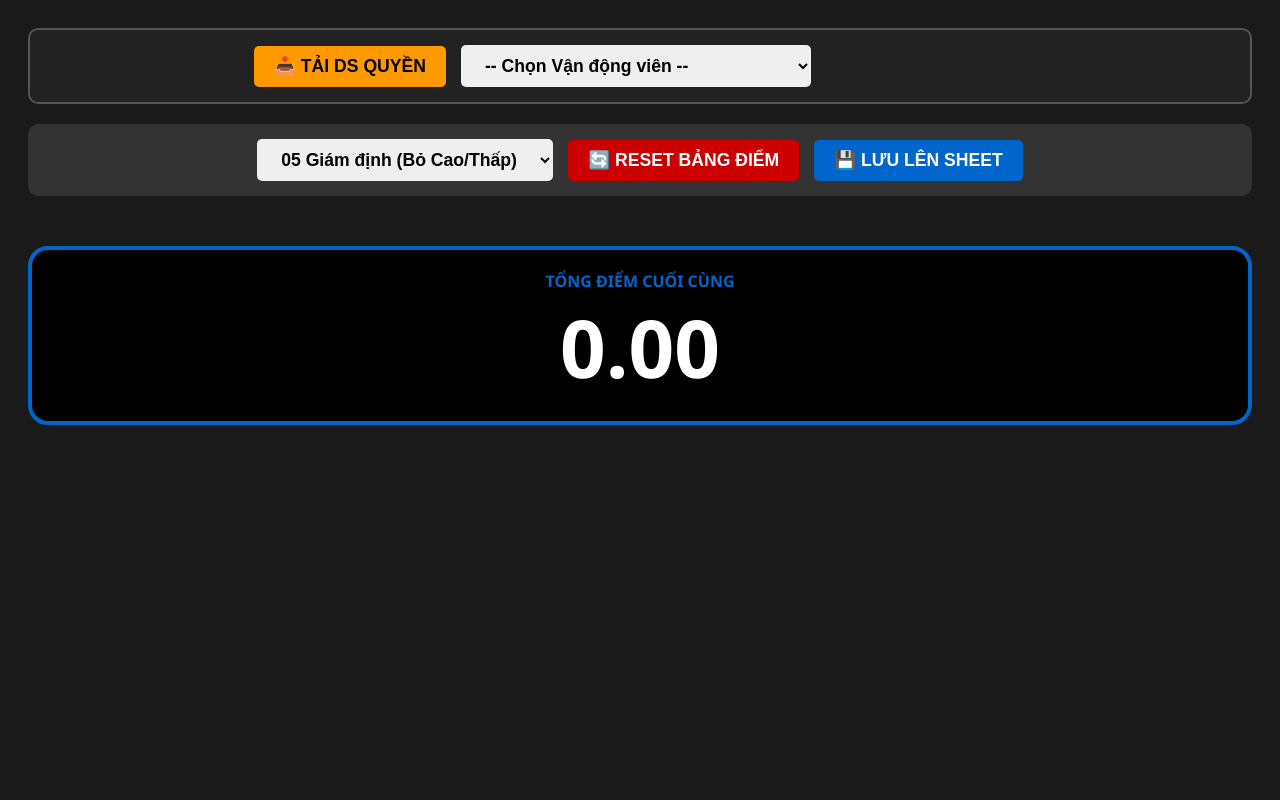
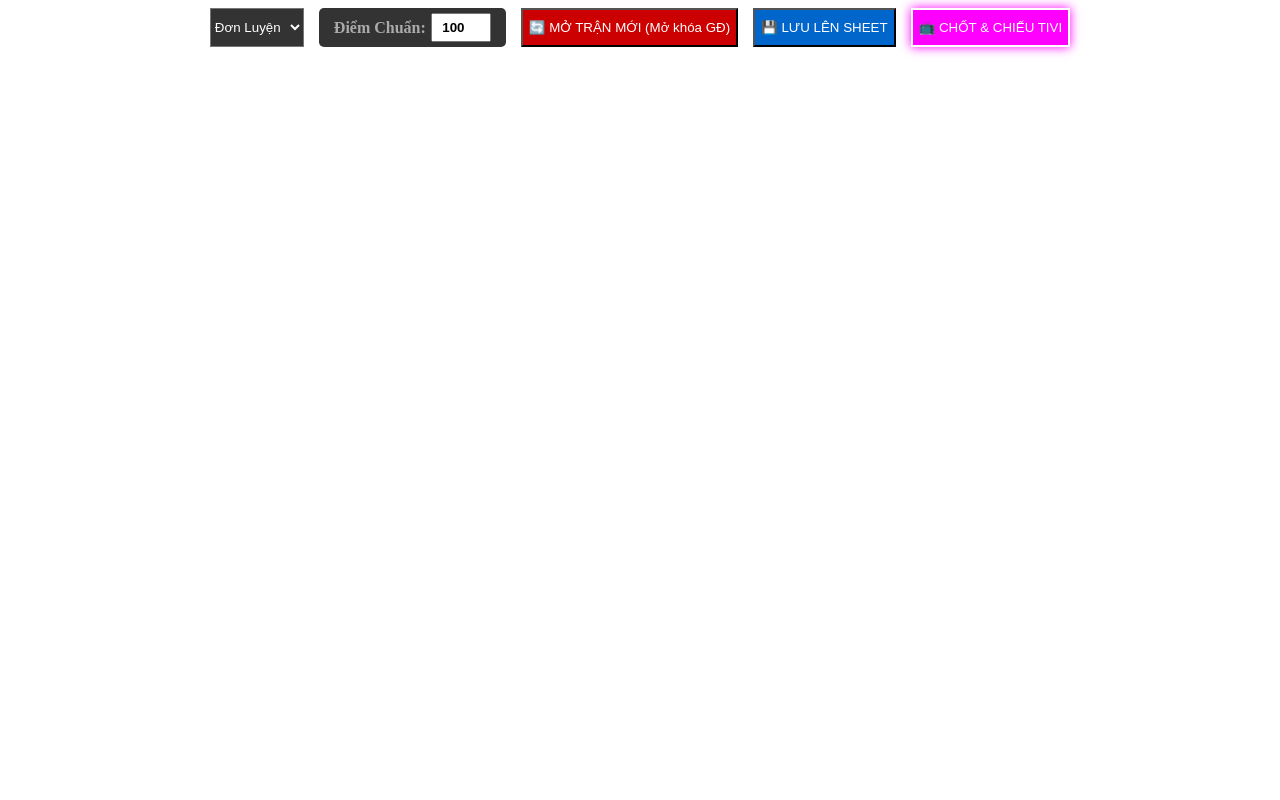
Before and after one commit to soidacungthanhcom/psychic-fishstick, a Flask app: template templates/admin_quyen.html in a window 1280 px wide. Run offline with Flask 3, Linux system fonts and the light colour scheme; the template is opened without the code that fills it, so the values that code supplies are empty; some libraries are stand-ins or nearby versions.

Commit message:
Update admin_quyen.html

```diff
--- a/templates/admin_quyen.html
+++ b/templates/admin_quyen.html
@@ -1,137 +1,21 @@
-<!DOCTYPE html>
-<html lang="vi">
-<head>
-    <meta charset="UTF-8">
-    <title>ADMIN CHẤM QUYỀN V6.0</title>
-    <script src="https://cdnjs.cloudflare.com/ajax/libs/socket.io/4.0.1/socket.io.js"></script>
-    <style>
-        body { background: #1a1a1a; color: #fff; font-family: 'Segoe UI', sans-serif; text-align: center; padding: 20px; }
-        .control-bar { margin-bottom: 20px; background: #333; padding: 15px; border-radius: 10px; display: flex; justify-content: center; gap: 15px; align-items: center; flex-wrap: wrap;}
-        .scores-container { display: flex; justify-content: center; gap: 12px; margin-bottom: 30px; flex-wrap: wrap; }
-        .judge-box { background: #111; border: 2px solid #555; border-radius: 10px; width: 180px; padding: 15px; position: relative; }
-        .judge-title { color: #00ffcc; font-weight: bold; }
-        .judge-score { font-size: 3em; font-weight: bold; color: yellow; }
-        .judge-details { font-size: 0.8em; color: #aaa; font-style: italic; min-height: 35px; border-top: 1px solid #333; margin-top: 10px; padding-top: 5px; }
-        .dropped { text-decoration: line-through; color: #ff4d4d !important; opacity: 0.4; }
-        .box-dropped { border-color: #ff4d4d; }
-        .total-area { background: #000; padding: 20px; border-radius: 20px; border: 4px solid #0066cc; }
-        .total-score { font-size: 5em; font-weight: bold; color: #fff; }
-        button, select { padding: 10px 20px; font-size: 1.1em; cursor: pointer; font-weight: bold; border-radius: 5px; border: none; }
-    </style>
-</head>
-<body>
+<!-- CỤM ĐIỀU KHIỂN CỦA ADMIN -->
+<div class="control-bar" style="display: flex; gap: 15px; justify-content: center; flex-wrap: wrap;">
+    <select id="catSelect" onchange="syncToJudges()" style="background: #333; color: white;">
+        <option value="DON_LUYEN">Đơn Luyện</option>
+        <option value="SONG_LUYEN">Song Luyện</option>
+        <option value="DONG_DOI">Đồng Đội</option>
+        <option value="DA_LUYEN">Đa Luyện</option>
+        <option value="TU_VE_NU">Tự Vệ Nữ</option>
+    </select>
 
-    <div class="control-bar" style="background: #222; border: 2px solid #555;">
-        <button onclick="loadList()" style="background: #ff9900; color: #000;">📥 TẢI DS QUYỀN</button>
-        <select id="athleteSelect" style="width: 350px;">
-            <option value="">-- Chọn Vận động viên --</option>
-        </select>
-        <span id="athleteInfo" style="color: #00ffcc; font-weight: bold; font-size: 1.2em; min-width: 200px;"></span>
+    <div style="display: flex; align-items: center; gap: 5px; background: #333; padding: 5px 15px; border-radius: 5px;">
+        <span style="font-weight: bold; color: #aaa;">Điểm Chuẩn:</span>
+        <input type="number" id="adminMaxScore" value="100" onchange="syncToJudges()" style="width: 60px; text-align: center; font-weight: bold; padding: 5px;">
     </div>
 
-    <div class="control-bar">
-        <select id="configSelect" onchange="changeConfig()">
-            <option value="5">05 Giám định (Bỏ Cao/Thấp)</option>
-            <option value="3">03 Giám định (Tính tổng)</option>
-        </select>
-        <button onclick="resetScores()" style="background: #cc0000; color: white;">🔄 RESET BẢNG ĐIỂM</button>
-        <button onclick="saveResult()" style="background: #0066cc; color: white;">💾 LƯU LÊN SHEET</button>
-    </div>
+    <button onclick="resetScores()" style="background: #cc0000; color: white;">🔄 MỞ TRẬN MỚI (Mở khóa GĐ)</button>
+    <button onclick="saveResult()" style="background: #0066cc; color: white;">💾 LƯU LÊN SHEET</button>
 
-    <div class="scores-container" id="scoresBoard"></div>
-
-    <div class="total-area">
-        <div style="color: #0066cc; font-weight: bold;">TỔNG ĐIỂM CUỐI CÙNG</div>
-        <div class="total-score" id="totalScore">0.00</div>
-    </div>
-
-    <script>
-        var socket = io();
-        var lastData = null;
-        var currentAthlete = {};
-
-        // --- 1. TẢI DANH SÁCH TỪ GOOGLE SHEET ---
-        function loadList() {
-            fetch('/get_match_list?type=QUYEN').then(r => r.json()).then(data => {
-                let sel = document.getElementById('athleteSelect');
-                sel.innerHTML = '<option value="">-- Chọn Vận động viên --</option>';
-                data.forEach(item => {
-                    sel.innerHTML += `<option value='${JSON.stringify(item)}'>${item.id} - ${item.name} (${item.unit}) - ${item.category}</option>`;
-                });
-                alert(`Đã tải thành công ${data.length} VĐV thi Quyền!`);
-            }).catch(e => alert("Lỗi kết nối hoặc chưa có dữ liệu trong Sheet DS_Quyen!"));
-        }
-
-        // --- 2. XỬ LÝ KHI CHỌN VĐV ---
-        document.getElementById('athleteSelect').addEventListener('change', function() {
-            if(this.value) {
-                currentAthlete = JSON.parse(this.value);
-                document.getElementById('athleteInfo').innerText = `Đang thi: ${currentAthlete.name} | ${currentAthlete.category}`;
-            } else {
-                currentAthlete = {};
-                document.getElementById('athleteInfo').innerText = "";
-            }
-        });
-
-        // --- 3. XỬ LÝ ĐIỂM SỐ TỪ SERVER TRẢ VỀ ---
-        socket.on('update_board', function(data) {
-            lastData = data;
-            renderBoard(data);
-        });
-
-        socket.on('config_updated', function(data) {
-            document.getElementById('configSelect').value = data.num;
-        });
-
-        function renderBoard(data) {
-            let container = document.getElementById('scoresBoard');
-            container.innerHTML = '';
-            data.scores.forEach(s => {
-                let isDropped = data.dropped.includes(s.id);
-                container.innerHTML += `
-                    <div class="judge-box ${isDropped ? 'box-dropped' : ''}">
-                        <div class="judge-title">GIÁM ĐỊNH ${s.id}</div>
-                        <div class="judge-score ${isDropped ? 'dropped' : ''}">${s.val || '-'}</div>
-                        <div class="judge-details">${s.details || 'Chờ chấm...'}</div>
-                    </div>
-                `;
-            });
-            document.getElementById('totalScore').innerText = data.total;
-        }
-
-        // --- 4. LƯU KẾT QUẢ VÀO GOOGLE SHEET ---
-        function saveResult() {
-            if(!currentAthlete.id) {
-                alert("⚠️ Khoan đã! Bạn phải chọn Vận động viên ở danh sách thả xuống trước khi lưu!");
-                return;
-            }
-            if(!lastData || lastData.total === "Waiting...") {
-                alert("⚠️ Giám định chưa chấm xong, chưa thể lưu!"); return;
-            }
-
-            if(confirm(`Bạn có chắc chắn lưu [ ${lastData.total} điểm ] cho VĐV [ ${currentAthlete.name} ]?`)) {
-                fetch('/save_to_sheet', {
-                    method: 'POST',
-                    headers: {'Content-Type': 'application/json'},
-                    body: JSON.stringify({
-                        type: 'QUYEN',
-                        matchId: currentAthlete.id,
-                        name: currentAthlete.name,
-                        total: lastData.total,
-                        details: lastData.scores.map(s => `GĐ${s.id}: ${s.val} (${s.details})`).join(" || ")
-                    })
-                }).then(r => r.json()).then(d => {
-                    if(d.status === 'success' || d.result === 'success') {
-                        alert("✅ Đã lưu thành công vào tab KQ_Quyen!");
-                    } else {
-                        alert("❌ Có lỗi xảy ra khi lưu: " + (d.msg || "Không rõ nguyên nhân"));
-                    }
-                }).catch(e => alert("❌ Lỗi mạng hoặc server!"));
-            }
-        }
-
-        function resetScores() { if(confirm("Xóa trắng bảng điểm trên màn hình?")) socket.emit('reset_scores'); }
-        function changeConfig() { socket.emit('change_config', { num: document.getElementById('configSelect').value }); }
-    </script>
-</body>
-</html>
+    <!-- NÚT QUYỀN LỰC: CHỐT & CHIẾU TIVI -->
+    <button onclick="lockAndShowTV()" style="background: #ff00ff; color: white; border: 2px solid white; box-shadow: 0 0 10px #ff00ff;">📺 CHỐT & CHIẾU TIVI</button>
+</div>
```
